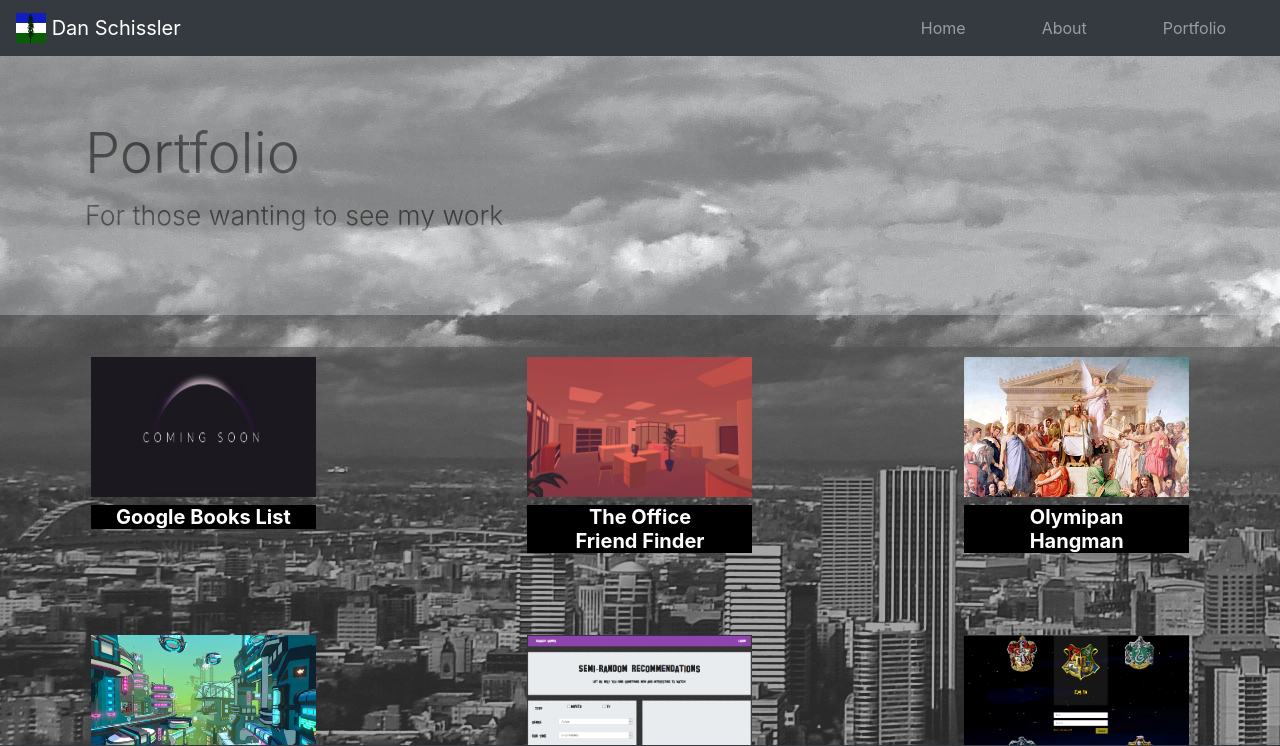
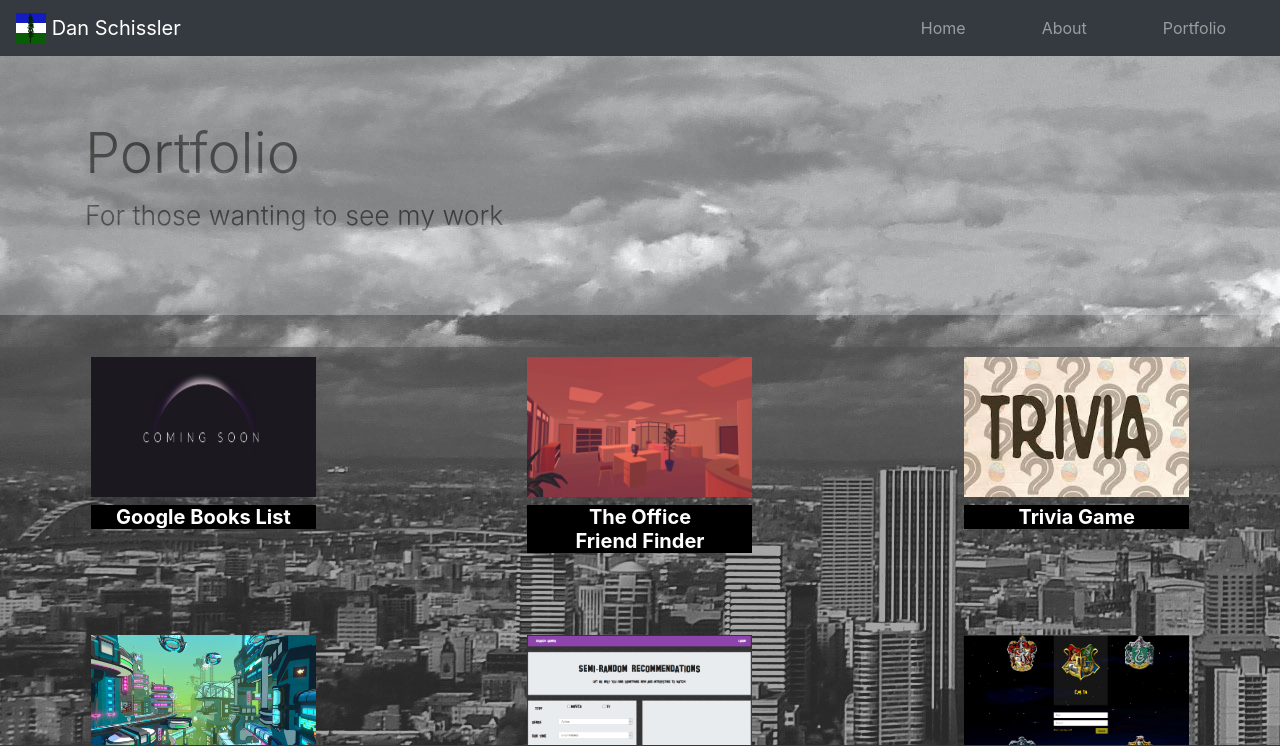
Before and after one commit to Azorse/Azorse.github.io, a plain HTML site: page portfolio.html in a window 1280 px wide. Shown: the top 746 px of the page. Drawn offline with nearby package versions, Linux system fonts and the light colour scheme; files whose address does not match are found by name.

Commit message:
updating portfolio

```diff
--- a/portfolio.html
+++ b/portfolio.html
@@ -72,11 +72,11 @@
 
       <div class="image-holder col-xs-8 col-sm-6 col-md-6 col-lg-4">
         <figure class="figure">
-          <a href="https://github.com/Azorse/Word-Guess-Game">
-            <img class="figure-img" src="assets/images/mt-oly.jpg" alt="hangman" width="225" height="150">
+          <a href="https://azorse.github.io/TriviaGame/">
+            <img class="figure-img" src="assets/images/trivia.jpg" alt="trivia" width="225" height="150">
           </a>
           <figcaption>
-            <h5 class="captions">Olymipan <br> Hangman</h5>
+            <h5 class="captions">Trivia Game</h5>
           </figcaption>
           </a>
         </figure>
```
Also changed, not shown: assets/images/favicon.ico (deleted), assets/images/logo192.png (deleted), assets/images/trivia.jpg (added).
